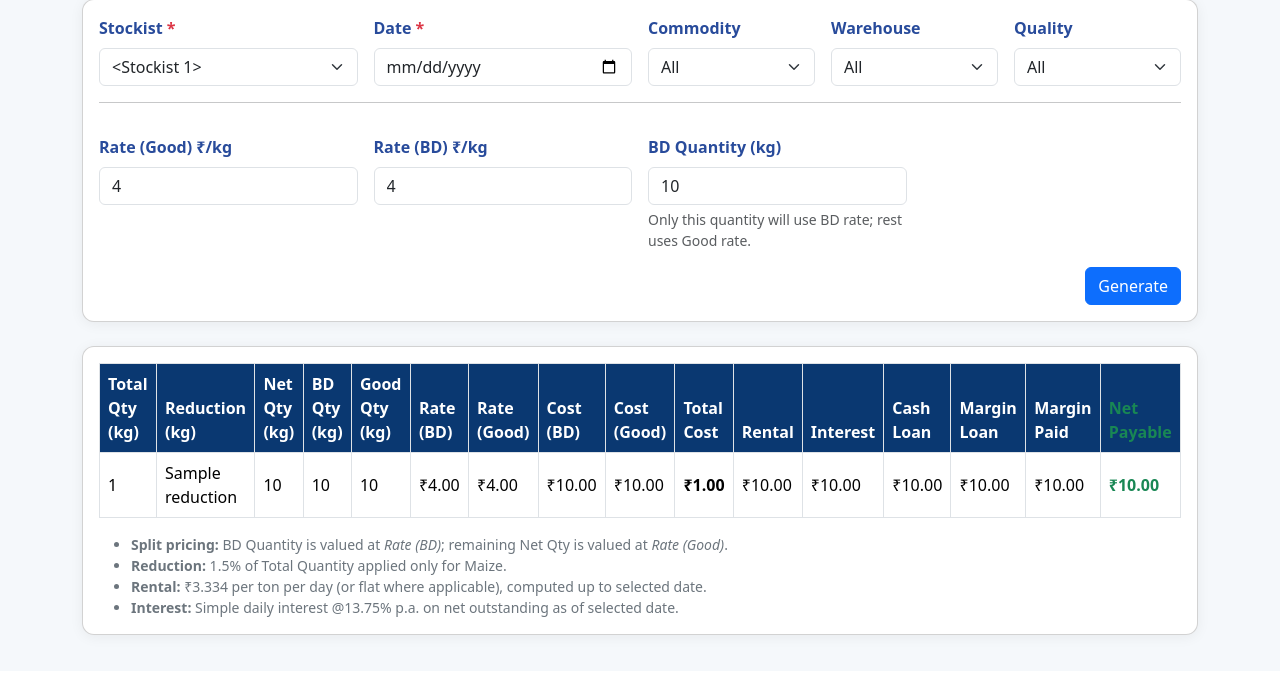
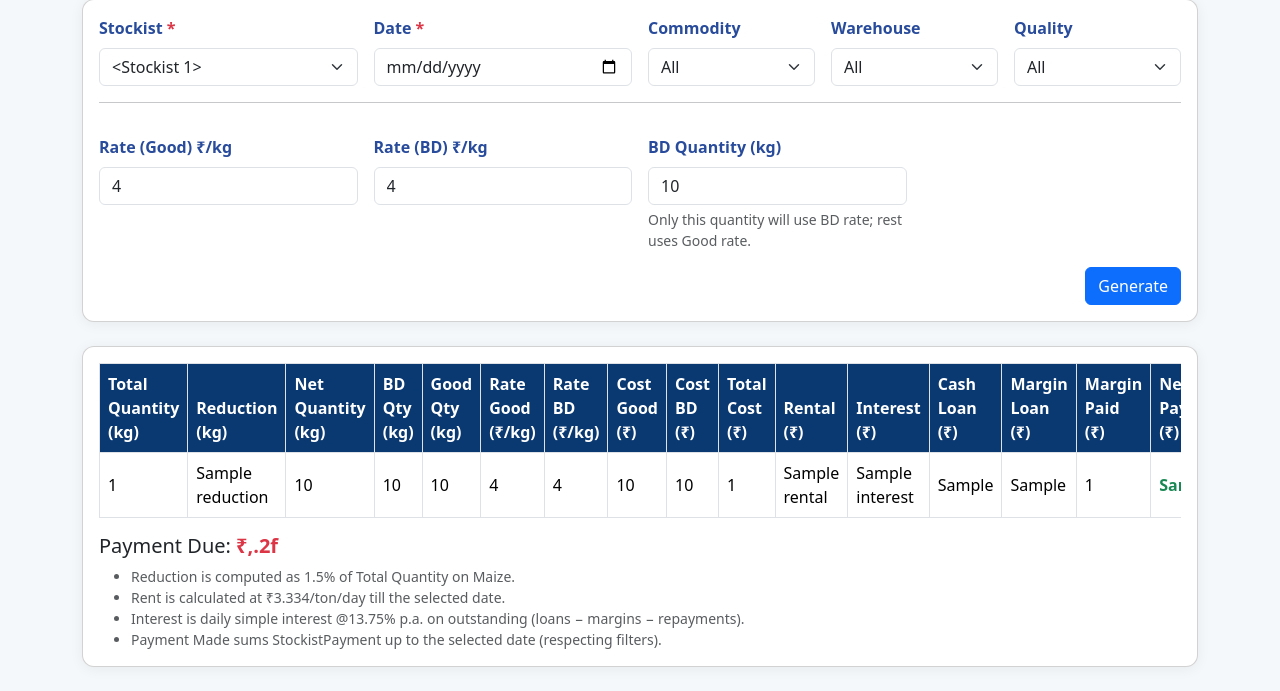
Before and after one commit to DUDU1608/warehouse-python, a Flask app: template app/templates/company/final_report.html in a window 1280 px wide. Shown: the part 129-820 px from the top of the page. Before the commit the page ends 772 px from the top, so only its background shows below. Run offline with Flask 3, Linux system fonts and the light colour scheme; tables that the repository leaves empty hold one stand-in row (values such as "Sample post"); the template is opened without the code that fills it: values that come from a table or form of the project are taken from there, most other values are stand-ins (such as "Sample title", 1, 10 or a date in 2020).

Commit message:
Update final_report.html

```diff
--- a/app/templates/company/final_report.html
+++ b/app/templates/company/final_report.html
@@ -105,22 +105,23 @@
     <table class="table table-bordered align-middle mb-0">
       <thead>
         <tr>
-            <th>Total Qty (kg)</th>
+          <th>Total Quantity (kg)</th>
           <th>Reduction (kg)</th>
-            <th>Net Qty (kg)</th>
+          <th>Net Quantity (kg)</th>
           <th>BD Qty (kg)</th>
           <th>Good Qty (kg)</th>
-            <th>Rate (BD)</th>
-            <th>Rate (Good)</th>
-            <th>Cost (BD)</th>
-            <th>Cost (Good)</th>
-            <th>Total Cost</th>
-            <th>Rental</th>
-            <th>Interest</th>
-            <th>Cash Loan</th>
-            <th>Margin Loan</th>
-            <th>Margin Paid</th>
-            <th class="text-success">Net Payable</th>
+          <th>Rate Good (₹/kg)</th>
+          <th>Rate BD (₹/kg)</th>
+          <th>Cost Good (₹)</th>
+          <th>Cost BD (₹)</th>
+          <th>Total Cost (₹)</th>
+          <th>Rental (₹)</th>
+          <th>Interest (₹)</th>
+          <th>Cash Loan (₹)</th>
+          <th>Margin Loan (₹)</th>
+          <th>Margin Paid (₹)</th>
+          <th>Net Payable (₹)</th>
+          <th>Payment Made (₹)</th> <!-- ✅ NEW -->
         </tr>
       </thead>
       <tbody>
@@ -130,32 +131,41 @@
           <td>{{ result.net_qty }}</td>
           <td>{{ result.bd_qty }}</td>
           <td>{{ result.good_qty }}</td>
-            <td>₹{{ '%.2f'|format(result.rate_bd) }}</td>
-            <td>₹{{ '%.2f'|format(result.rate_good) }}</td>
-            <td>₹{{ '%.2f'|format(result.cost_bd) }}</td>
-            <td>₹{{ '%.2f'|format(result.cost_good) }}</td>
-            <td class="fw-semibold">₹{{ '%.2f'|format(result.total_cost) }}</td>
-            <td>₹{{ '%.2f'|format(result.rental) }}</td>
-            <td>₹{{ '%.2f'|format(result.interest) }}</td>
-            <td>₹{{ '%.2f'|format(result.cash_loan) }}</td>
-            <td>₹{{ '%.2f'|format(result.margin_loan) }}</td>
-            <td>₹{{ '%.2f'|format(result.margin_paid) }}</td>
-            <td class="fw-bold text-success">₹{{ '%.2f'|format(result.net_payable) }}</td>
+          <td>{{ result.rate_good }}</td>
+          <td>{{ result.rate_bd }}</td>
+          <td>{{ result.cost_good }}</td>
+          <td>{{ result.cost_bd }}</td>
+          <td>{{ result.total_cost }}</td>
+          <td>{{ result.rental }}</td>
+          <td>{{ result.interest }}</td>
+          <td>{{ result.cash_loan }}</td>
+          <td>{{ result.margin_loan }}</td>
+          <td>{{ result.margin_paid }}</td>
+          <td class="fw-bold text-success">{{ result.net_payable }}</td>
+          <td class="fw-bold">{{ result.payment_made }}</td> <!-- ✅ NEW -->
         </tr>
       </tbody>
     </table>
   </div>
 
-    <div class="mt-3 muted small">
+  <!-- ✅ NEW: Payment Due -->
+  <div class="mt-3">
+    <h5 class="mb-0">
+      Payment Due: <span class="fw-bold text-danger">₹{{ "{:,.2f}".format(result.payment_due) }}</span>
+    </h5>
+  </div>
+
+  <div class="mt-2 text-muted small">
     <ul class="mb-0">
-        <li><strong>Split pricing:</strong> BD Quantity is valued at <em>Rate (BD)</em>; remaining Net Qty is valued at <em>Rate (Good)</em>.</li>
-        <li><strong>Reduction:</strong> 1.5% of Total Quantity applied only for Maize.</li>
-        <li><strong>Rental:</strong> ₹3.334 per ton per day (or flat where applicable), computed up to selected date.</li>
-        <li><strong>Interest:</strong> Simple daily interest @13.75% p.a. on net outstanding as of selected date.</li>
+      <li>Reduction is computed as 1.5% of Total Quantity on Maize.</li>
+      <li>Rent is calculated at ₹3.334/ton/day till the selected date.</li>
+      <li>Interest is daily simple interest @13.75% p.a. on outstanding (loans − margins − repayments).</li>
+      <li>Payment Made sums StockistPayment up to the selected date (respecting filters).</li>
     </ul>
   </div>
 </div>
 {% endif %}
+
 </div>
 
 <script src="https://cdn.jsdelivr.net/npm/bootstrap@5.3.2/dist/js/bootstrap.bundle.min.js"></script>
```
Lines whose indentation alone changed are shown as unchanged.
